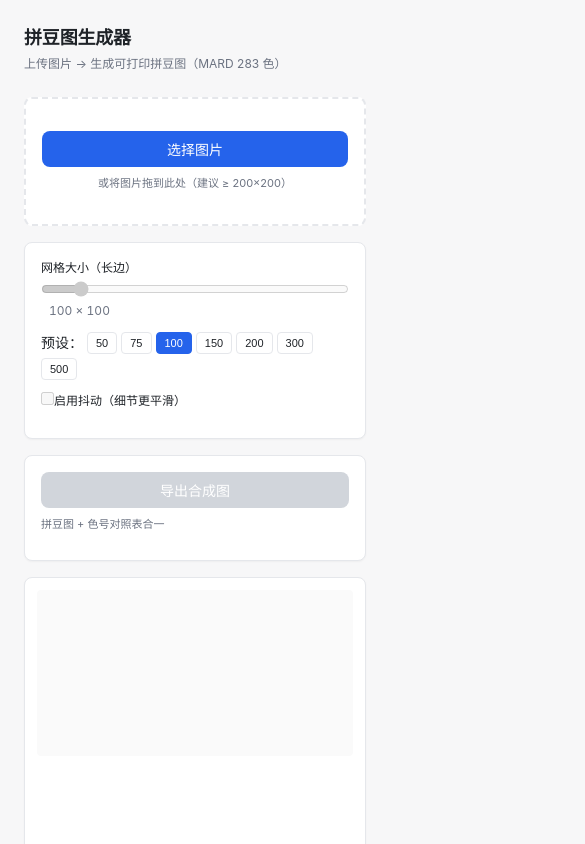
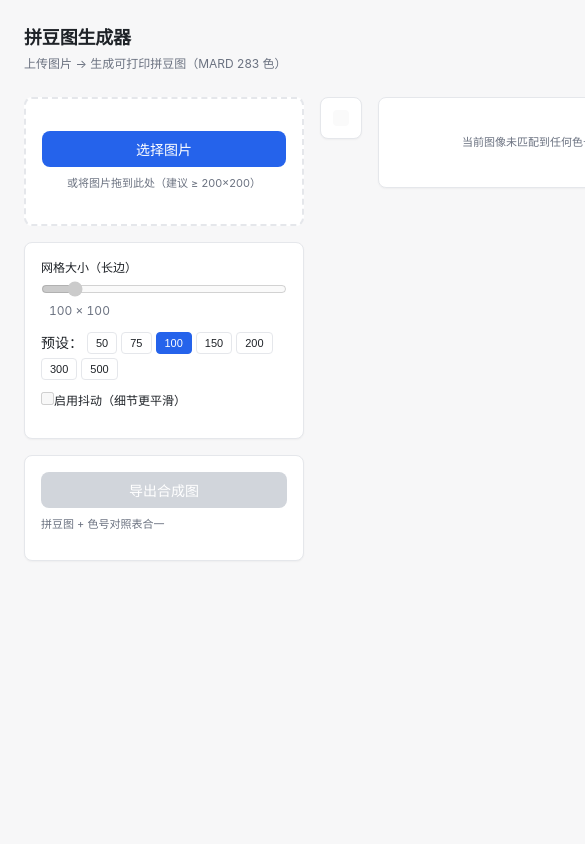
Before and after one commit to fansea0/pingdou, a React (Vite) app: page / in a window 390 px wide. Shown: the top 844 px of the page, 585 px wide, since content can reach past the window. Built offline with nearby package versions, Linux system fonts and the light colour scheme.

Commit message:
style: PreviewCanvas 用 outW/outH；CSS 移除响应式+强制正方形

```diff
--- a/src/components/PreviewCanvas.tsx
+++ b/src/components/PreviewCanvas.tsx
@@ -14,7 +14,7 @@ export function PreviewCanvas({ result, palette, cellPx, isRecomputing }: Props)
 
   useEffect(() => {
     if (!result || !ref.current) return;
-    const c = renderPaletteImage(result.indices, result.gridSize, palette, cellPx, '#ddd');
+    const c = renderPaletteImage(result.indices, result.outW, result.outH, palette, cellPx, '#ddd');
     const ctx = ref.current.getContext('2d')!;
     ref.current.width = c.width;
     ref.current.height = c.height;
--- a/src/pipeline/pipeline.ts
+++ b/src/pipeline/pipeline.ts
@@ -49,20 +49,21 @@ export class Pipeline {
    */
   async exportComposite(result: PipelineResult): Promise<void> {
     if (!this.palette) throw new Error('Pipeline not initialized');
-    const { indices, gridSize } = result;
+    const { indices, outW, outH } = result;
 
-    const canvas = renderComposite(indices, gridSize, this.palette, {
+    const canvas = renderComposite(indices, outW, outH, this.palette, {
       cellPx: DEFAULT_COMPOSITE_OPTIONS.cellPx,
     });
     const blob = await canvasToBlob(canvas);
-    triggerDownload(blob, `pingdou-${gridSize}x${gridSize}-composite.png`);
+    triggerDownload(blob, `pingdou-${outW}x${outH}-composite.png`);
   }
 
   renderPreview(result: PipelineResult, cellPx: number): HTMLCanvasElement | null {
     if (!this.palette) return null;
     return renderPaletteImage(
       result.indices,
-      result.gridSize,
+      result.outW,
+      result.outH,
       this.palette,
       cellPx,
       null
--- a/src/styles/global.css
+++ b/src/styles/global.css
@@ -78,9 +78,6 @@ header .subtitle {
   grid-template-columns: var(--left-col-w) 1fr var(--right-col-w);
   gap: var(--space-4);
   margin-top: var(--space-5);
-}
-@media (max-width: 1024px) {
-  .layout-3col { grid-template-columns: 1fr; }
 }
 
 /* === Buttons === */
@@ -218,22 +215,21 @@ button.primary:disabled {
   border: 1px solid var(--color-border);
   border-radius: var(--radius-md);
   padding: var(--space-3);
-  min-height: 480px;
   display: flex;
   justify-content: center;
   align-items: flex-start;
   box-shadow: var(--shadow-sm);
+  width: 100%;
 }
 .preview-scroll {
   max-width: 100%;
-  max-height: 80vh;
   overflow: auto;
   background: var(--color-surface-alt);
   border-radius: var(--radius-sm);
   padding: var(--space-2);
 }
 .preview-scroll.dim { opacity: 0.5; }
-.preview { display: block; }
+.preview { display: block; max-width: 100%; height: auto; }
 
 .overlay {
   position: absolute;
```
